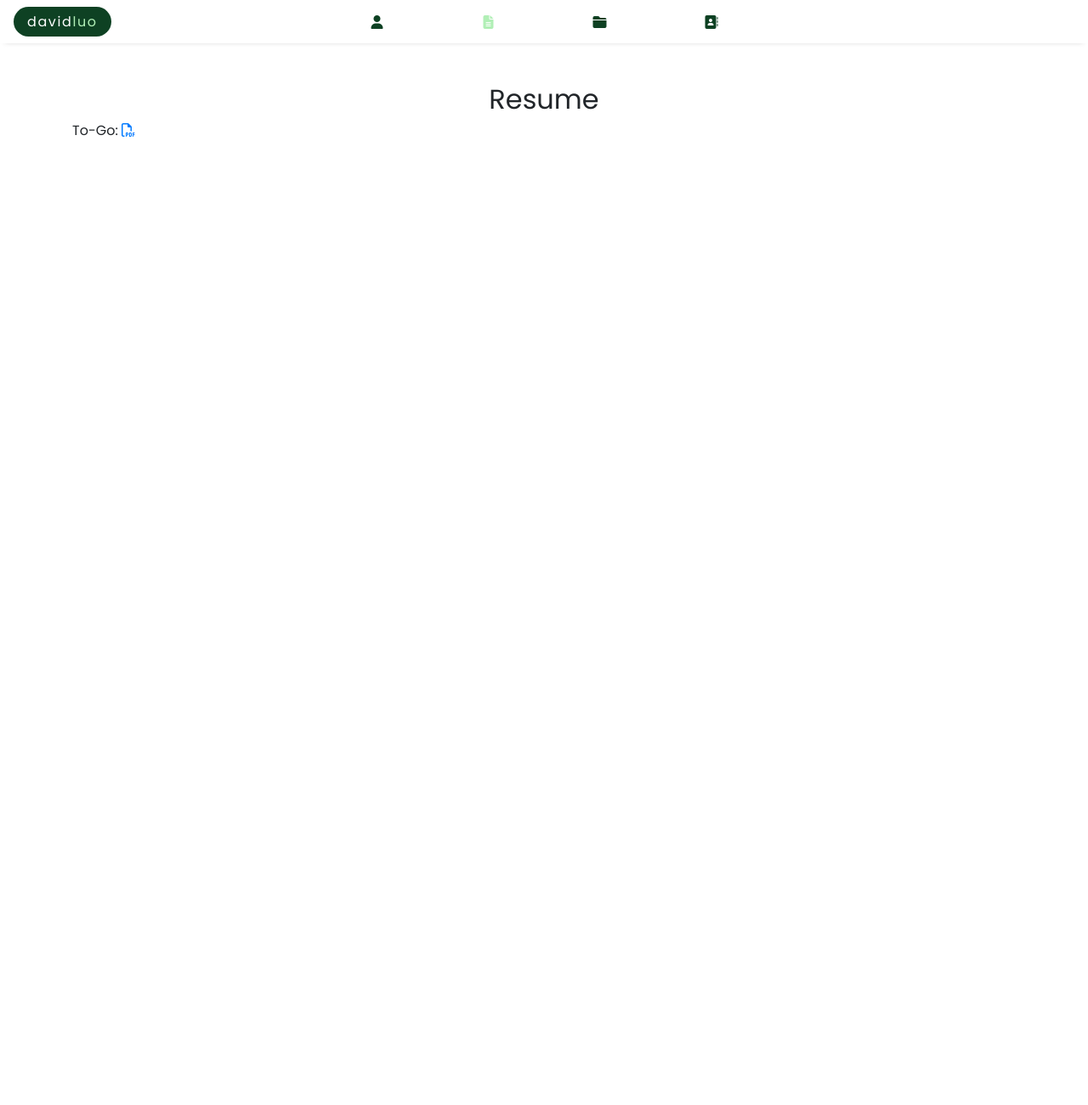
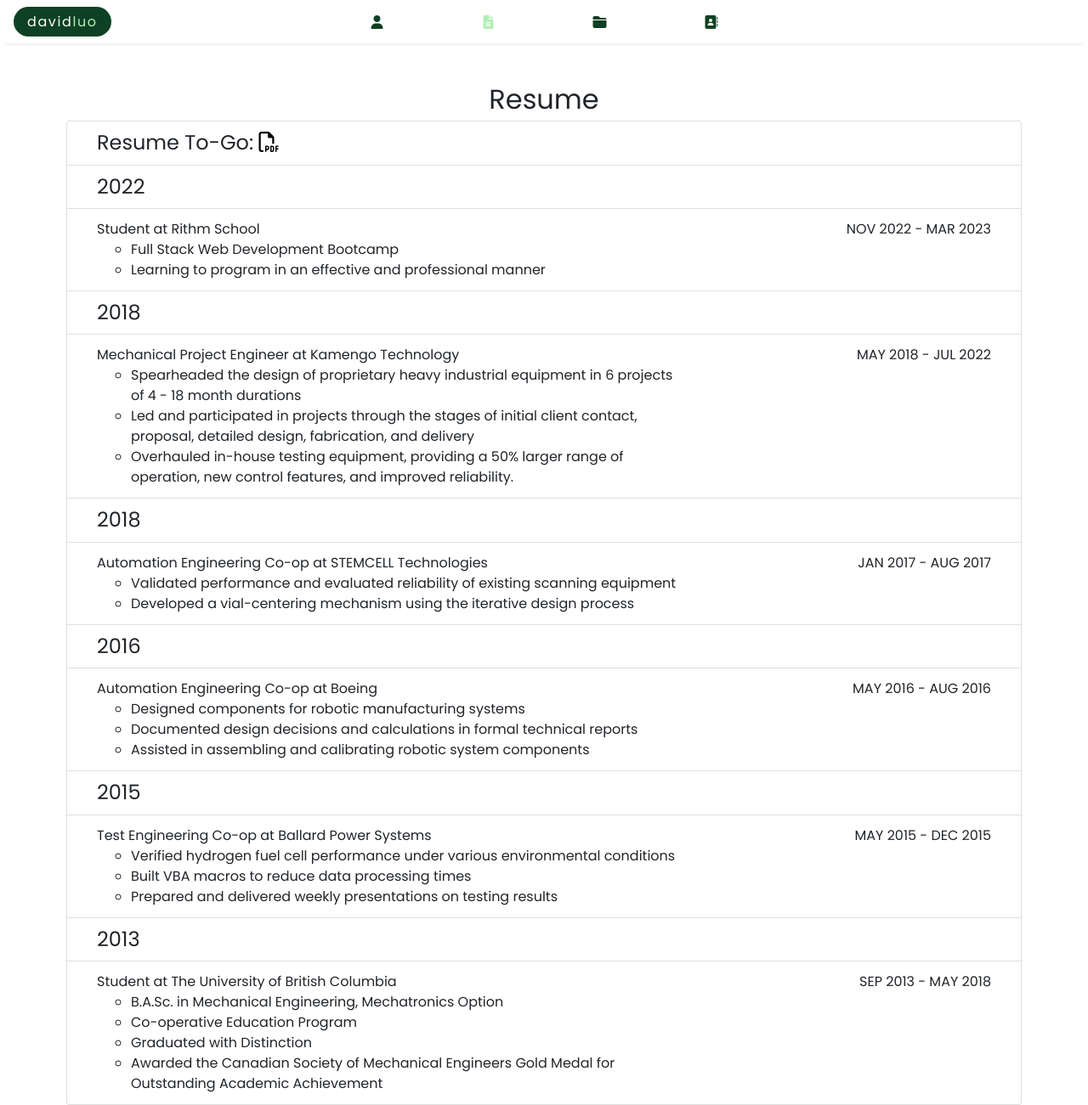
Before and after one commit to davkluo/davkluo.github.io, a plain HTML site: page html/resume.html in a window 1280 px wide. Shown: the whole page at 85% size. Before the commit the page ends 800 px from the top, so only its background shows below. Drawn offline with nearby package versions, Linux system fonts and the light colour scheme.

Commit message:
Add resume page content

```diff
--- a/css/style.css
+++ b/css/style.css
@@ -1,8 +1,8 @@
 /* * {
   border: thin solid;
   border-color: red;
-}
- */
+} */
+
 body {
   font-family: 'Poppins', sans-serif;
 }
@@ -179,3 +179,8 @@ body {
     font-size: large;
   }
 }
+
+.resume-download .fa-file-pdf {
+  font-size: x-large;
+  color: black;
+}
--- a/html/resume.html
+++ b/html/resume.html
@@ -28,12 +28,116 @@
     <div class="row mt-5 justify-content-center align-items-center">
       <div class="col-12 col-md-8 h2 text-center">Resume</div>
     </div>
-    <div>
-      To-Go:
-      <a href="/pdf/David Generic Resume - 18 October 2022.pdf" download>
-        <i class="fa-regular fa-file-pdf"></i>
-      </a>
-    </div>
+    <ul class="list-group mx-2">
+      <li class="list-group-item row d-flex justify-content-start align-items-center">
+        <h4 class="col mb-0">Resume To-Go:
+          <a class="resume-download" href="/pdf/David Generic Resume - 18 October 2022.pdf" download>
+            <i class="fa-regular fa-file-pdf"></i>
+          </a>
+        </h4>
+      </li>
+
+      <li class="list-group-item row d-flex justify-content-between">
+        <h4 class="col my-0">2022</h4>
+      </li>
+      <li class="list-group-item row d-flex justify-content-between">
+        <div class="col-8">
+          Student at Rithm School
+          <ul>
+            <li>Full Stack Web Development Bootcamp</li>
+            <li>Learning to program in an effective and professional manner</li>
+          </ul>
+        </div>
+        <div class="col-4 d-flex justify-content-end">
+          NOV 2022 - MAR 2023
+        </div>
+      </li>
+
+      <li class="list-group-item row d-flex justify-content-between">
+        <h4 class="col my-0">2018</h4>
+      </li>
+      <li class="list-group-item row d-flex justify-content-between">
+        <div class="col-8">
+          Mechanical Project Engineer at Kamengo Technology
+          <ul>
+            <li>Spearheaded the design of proprietary heavy industrial equipment in 6 projects of 4 - 18 month durations</li>
+            <li>Led and participated in projects through the stages of initial client contact, proposal, detailed design, fabrication, and delivery</li>
+            <li>Overhauled in-house testing equipment, providing a 50% larger range of operation, new control features, and improved reliability.</li>
+          </ul>
+        </div>
+        <div class="col-4 d-flex justify-content-end">
+          MAY 2018 - JUL 2022
+        </div>
+      </li>
+
+      <li class="list-group-item row d-flex justify-content-between">
+        <h4 class="col my-0">2018</h4>
+      </li>
+      <li class="list-group-item row d-flex justify-content-between">
+        <div class="col-8">
+          Automation Engineering Co-op at STEMCELL Technologies
+          <ul>
+            <li>Validated performance and evaluated reliability of existing scanning equipment</li>
+            <li>Developed a vial-centering mechanism using the iterative design process</li>
+          </ul>
+        </div>
+        <div class="col-4 d-flex justify-content-end">
+          JAN 2017 - AUG 2017
+        </div>
+      </li>
+
+      <li class="list-group-item row d-flex justify-content-between">
+        <h4 class="col my-0">2016</h4>
+      </li>
+      <li class="list-group-item row d-flex justify-content-between">
+        <div class="col-8">
+          Automation Engineering Co-op at Boeing
+          <ul>
+            <li>Designed components for robotic manufacturing systems</li>
+            <li>Documented design decisions and calculations in formal technical reports</li>
+            <li>Assisted in assembling and calibrating robotic system components</li>
+          </ul>
+        </div>
+        <div class="col-4 d-flex justify-content-end">
+          MAY 2016 - AUG 2016
+        </div>
+      </li>
+
+      <li class="list-group-item row d-flex justify-content-between">
+        <h4 class="col my-0">2015</h4>
+      </li>
+      <li class="list-group-item row d-flex justify-content-between">
+        <div class="col-8">
+          Test Engineering Co-op at Ballard Power Systems
+          <ul>
+            <li>Verified hydrogen fuel cell performance under various environmental conditions</li>
+            <li>Built VBA macros to reduce data processing times</li>
+            <li>Prepared and delivered weekly presentations on testing results</li>
+          </ul>
+        </div>
+        <div class="col-4 d-flex justify-content-end">
+          MAY 2015 - DEC 2015
+        </div>
+      </li>
+
+      <li class="list-group-item row d-flex justify-content-between">
+        <h4 class="col my-0">2013</h4>
+      </li>
+      <li class="list-group-item row d-flex justify-content-between">
+        <div class="col-8">
+          Student at The University of British Columbia
+          <ul>
+            <li>B.A.Sc. in Mechanical Engineering, Mechatronics Option</li>
+            <li>Co-operative Education Program</li>
+            <li>Graduated with Distinction</li>
+            <li>Awarded the Canadian Society of Mechanical Engineers Gold Medal for Outstanding Academic Achievement</li>
+          </ul>
+        </div>
+        <div class="col-4 d-flex justify-content-end">
+          SEP 2013 - MAY 2018
+        </div>
+      </li>
+    </ul>
   </div>
 </body>
 </html>
```
